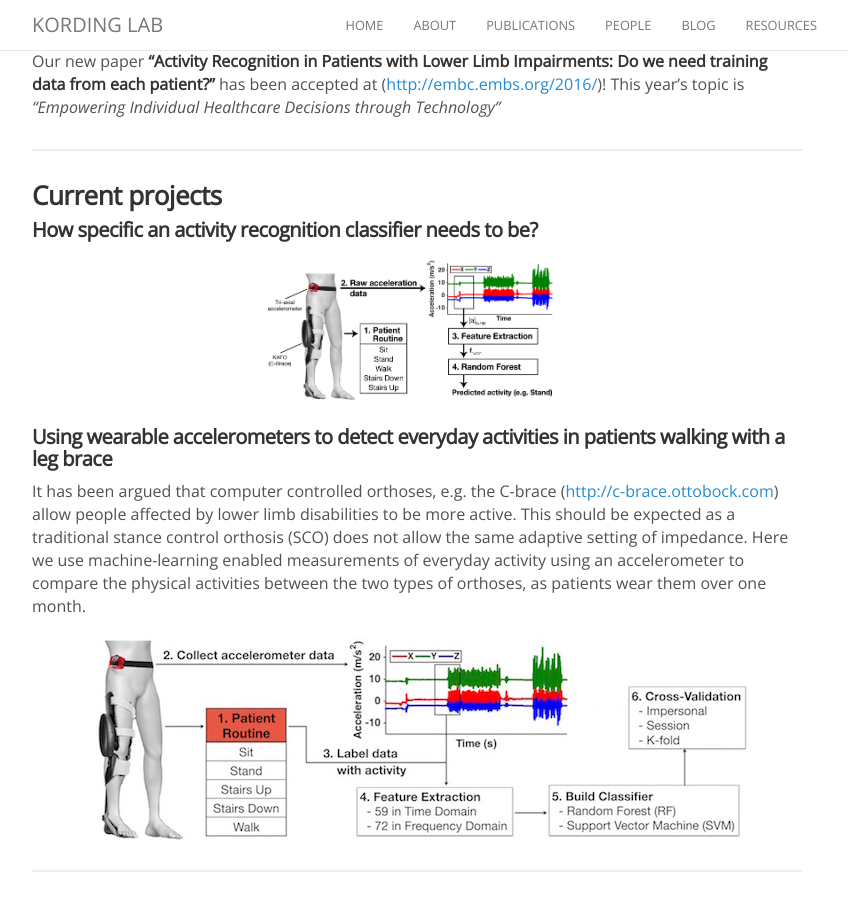
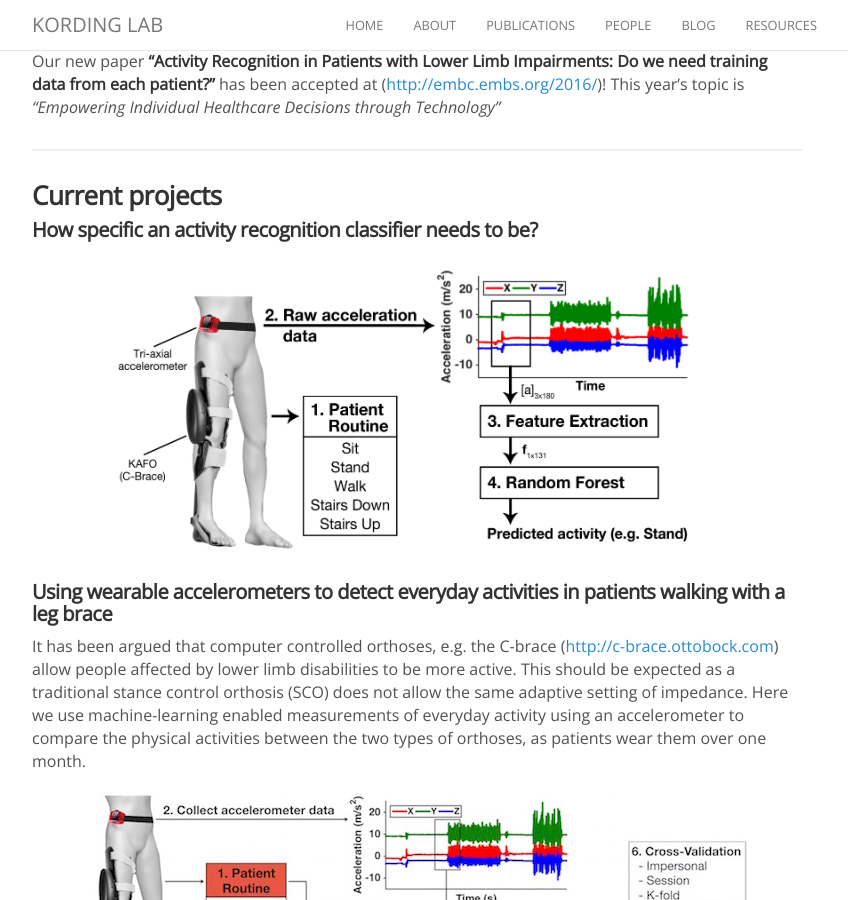
Before and after one commit to KordingLab/KordingLab.github.io, a Jekyll site: the page built from _people/luca_lonini.md, in a window 1280 px wide and 900 px high, scrolled down 1050 px. Shown: the whole window, without its empty margins (223-1071 px from the left). Built offline with Jekyll 4.4.1, drawn with Linux system fonts in a browser that asks for light colours; nearby versions of some CDN libraries; comment, search, counter and statistics services are not loaded.

Commit message:
Update luca_lonini.md

```diff
--- a/_people/luca_lonini.md
+++ b/_people/luca_lonini.md
@@ -43,7 +43,7 @@
 #### How specific an activity recognition classifier needs to be?
 
 <figure><center>
-  <img src="{{site.baseurl}}/images/others/AR.jpg" width="300">
+  <img src="{{site.baseurl}}/images/others/AR.jpg" width="600">
 </center></figure>
 
 
```
